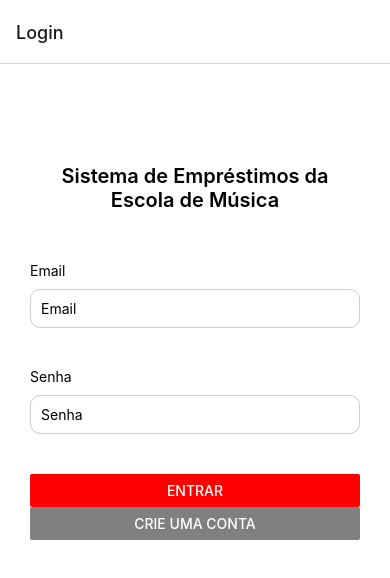
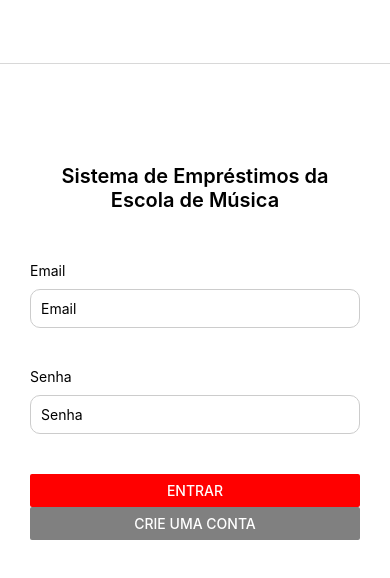
Before and after one commit to hevlyo/emprestimo-musical-app, a React Native app in the folder app/: screen / in a window 390 px wide. Shown: the top 578 px of the page. Built offline with nearby package versions, Linux system fonts and the light colour scheme.

Commit message:
Ocultando header titles in Login and Menu screens

```diff
--- a/app/App.js
+++ b/app/App.js
@@ -15,9 +15,9 @@
   return (
     <NavigationContainer>
       <Stack.Navigator>
-        <Stack.Screen name="Login" component={Login} />
+        <Stack.Screen name="Login" component={Login} options={{ headerTitle: '' }}/>
         <Stack.Screen name="Cadastro" component={Cadastro} />
-        <Stack.Screen name="Menu" component={Menu} />
+        <Stack.Screen name="Menu" component={Menu} options={{ headerTitle: '' }}/>
         <Stack.Screen name="Perfil" component={Perfil} />
         <Stack.Screen name="Recursos" component={Recursos} />
       </Stack.Navigator>
```
